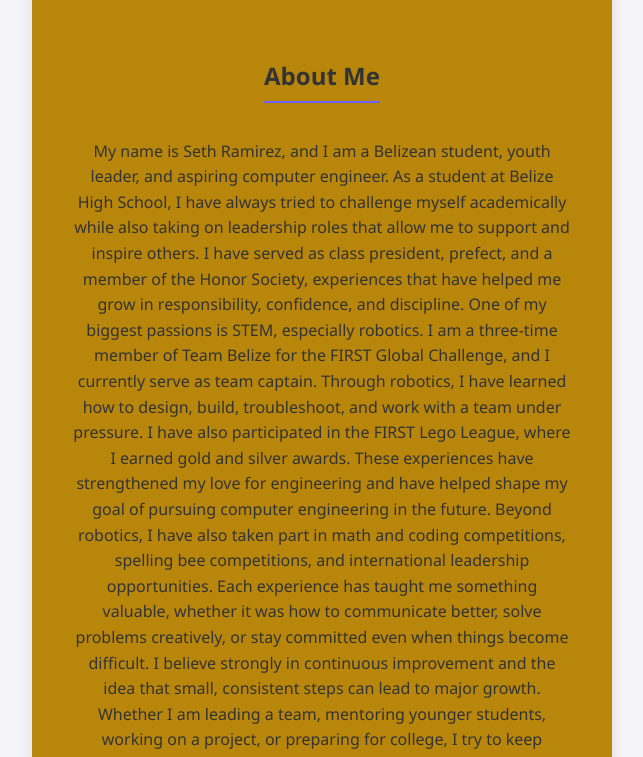
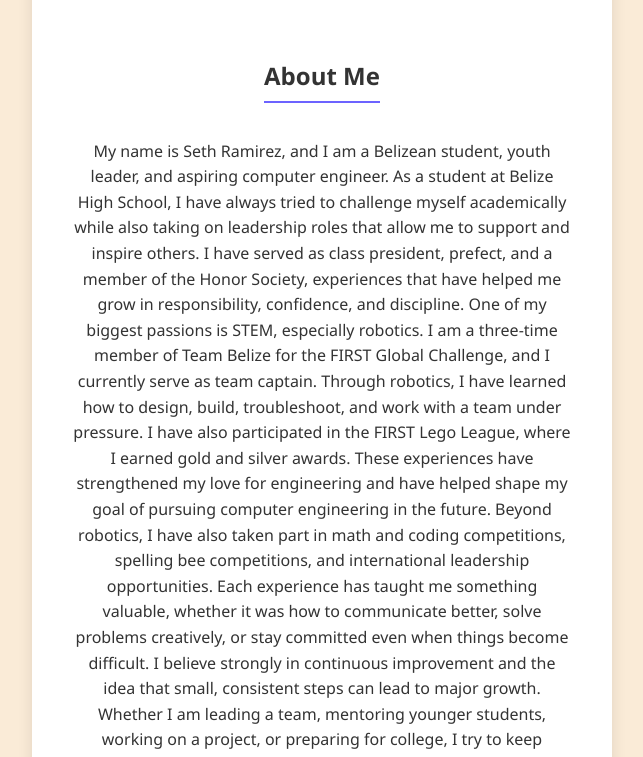
Before and after one commit to LongJohnSilversChinners/HtmlPractice, a plain HTML site: page index.html in a window 1280 px wide. Shown: the part 353-1110 px from the top of the page, without its empty margins (318-961 px from the left). Drawn offline with Linux system fonts and the light colour scheme.

Commit message:
Yellow Mellow

```diff
--- a/styleforindex.css
+++ b/styleforindex.css
@@ -1,6 +1,6 @@
 body {
     font-family: 'Segoe UI', Tahoma, Geneva, Verdana, sans-serif;
-    background-color: #f4f4f9;
+    background-color: antiquewhite;
     color: #333;
     line-height: 1.6;
     margin: 0;
@@ -11,7 +11,7 @@
 }
 
 .bio-container {
-    background-color: darkgoldenrod;
+    background-color: white;
     padding: 40px;
     border-radius: 10px;
     box-shadow: 0 4px 15px rgba(0, 0, 0, 0.1);
```
